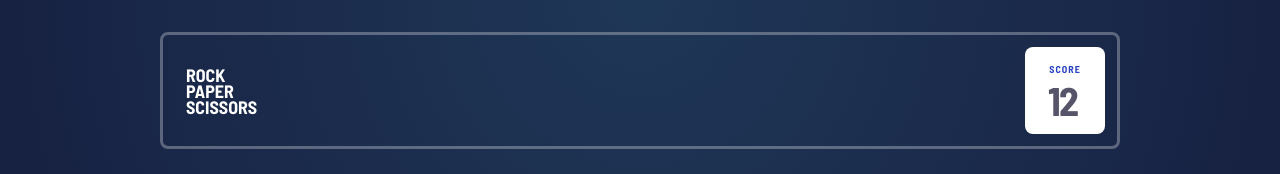
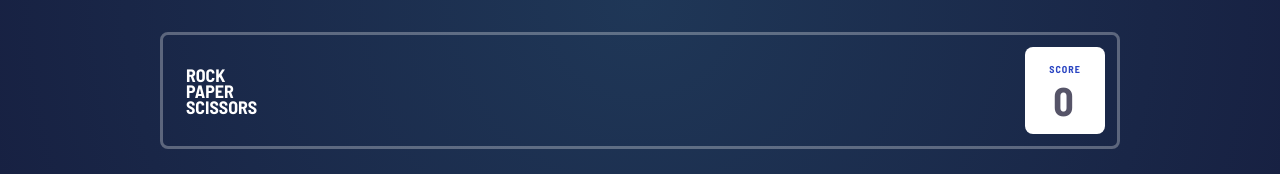
Before and after one commit to vnponce/rock-paper-scissors-react-challenge, a React (Create React App) app: page / in a window 1280 px wide. Shown: the top 174 px of the page. Built offline with nearby package versions, Linux system fonts and the light colour scheme.

Commit message:
scored is working using react context

```diff
--- a/src/App.js
+++ b/src/App.js
@@ -1,10 +1,12 @@
-import React from 'react';
+import React, { createContext, useState } from 'react';
 import './App.css';
 import Header from './header';
 import styled from 'styled-components';
 import Wrapper from './Wrapper'
 import Table from './Table';
 import Rules from './Rules'
+
+export const ScoreContext = createContext();
 
 const AppStyled = styled.main`
   color: white;
@@ -21,7 +23,12 @@ const AppStyled = styled.main`
 `;
 
 function App() {
+  const [score, setScore] = useState(0)
   return (
+    <ScoreContext.Provider value={{
+      score,
+      setScore
+    }}>
       <AppStyled>
         <Wrapper>
           <div className="app-content">
@@ -31,6 +38,7 @@ function App() {
           </div>
         </Wrapper>
       </AppStyled>
+    </ScoreContext.Provider>
   );
 }
 
--- a/src/Table.jsx
+++ b/src/Table.jsx
@@ -1,7 +1,8 @@
-import React, { useState } from 'react';
+import React, { useState, useContext } from 'react';
 import styled from 'styled-components';
 import Token from './Token';
 import { WhiteButton } from './Button'
+import { ScoreContext } from "./App";
 
 const TableWrapper = styled.div`
   display: grid;
@@ -70,6 +71,7 @@ function Table() {
   const [pick, setPick] = useState('');
   const [result, setResult] = useState('');
   const [housePick, setHousePick] = useState('default');
+  const { score, setScore } = useContext(ScoreContext);
   function getRandomInt(min, max) {
     return Math.floor(Math.random() * ( max - min) + min);
   }
@@ -94,6 +96,9 @@ function Table() {
     const house = await launchHousePick();
     const results = playWithIA(name, house);
     setResult(results);
+    if(results === 'win') {
+      setScore(score + 1);
+    }
   }
   function playWithIA(pick, housePick) {
     console.log('comparando', pick, housePick);
--- a/src/Token.jsx
+++ b/src/Token.jsx
@@ -49,7 +49,9 @@ const colors = {
 
 function Token({ name = 'default', onClick }) {
   function handleClick() {
-    onClick(name);
+    if(onClick) {
+      onClick(name);
+    }
   };
   const color = colors[name];
   return (
--- a/src/score.jsx
+++ b/src/score.jsx
@@ -1,5 +1,6 @@
-import React from 'react';
+import React, { useContext } from 'react';
 import styled from 'styled-components';
+import { ScoreContext } from './App';
 
 const ScoreStyled = styled.div`
   background: #fff;
@@ -26,10 +27,11 @@ const ScoreStyled = styled.div`
 `;
 
 function Score() {
+  const { score } = useContext(ScoreContext);
   return (
     <ScoreStyled>
       <small>Score</small>
-      <p>12</p>
+      <p>{ score }</p>
     </ScoreStyled>
   );
 }
```
Lines whose indentation alone changed are shown as unchanged.
